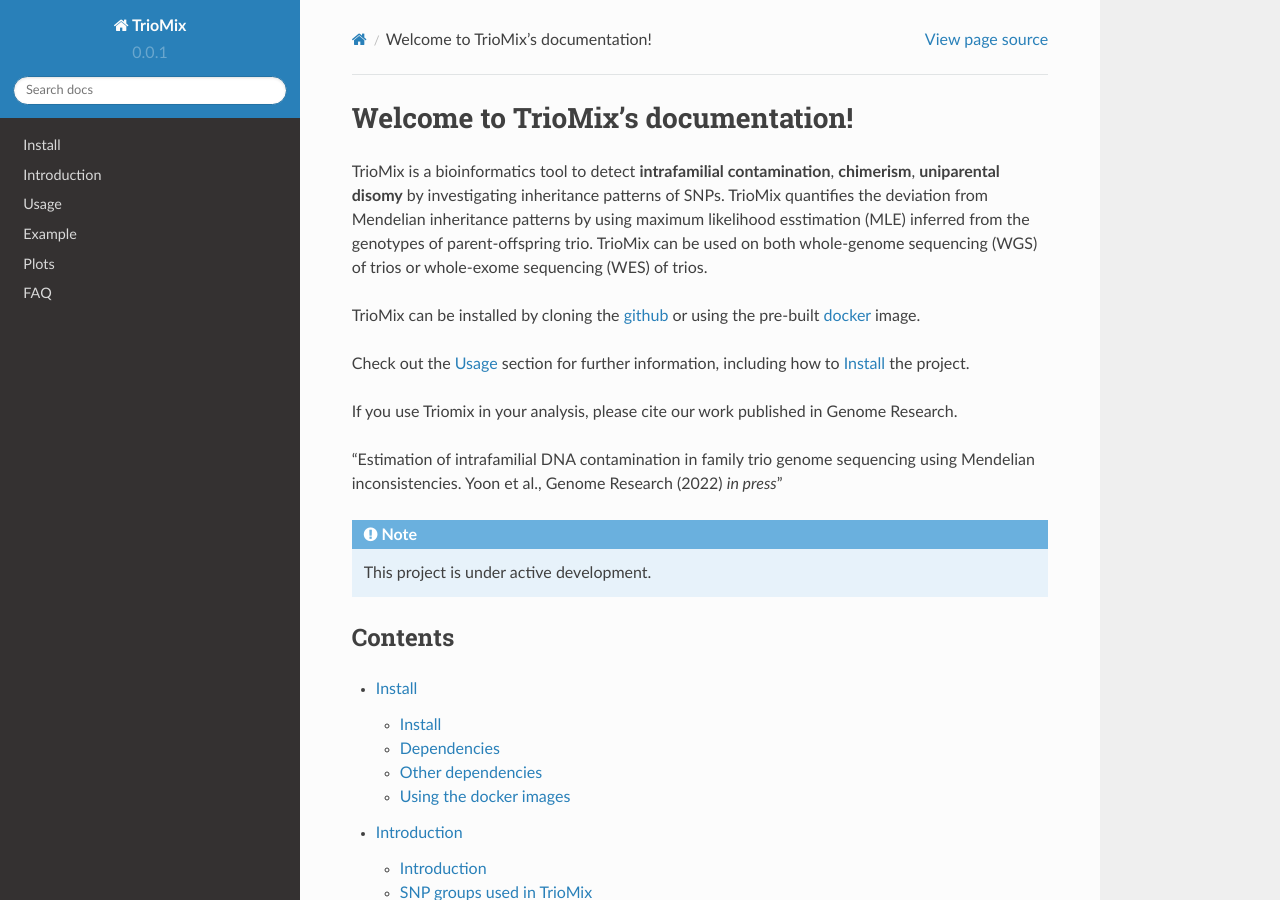
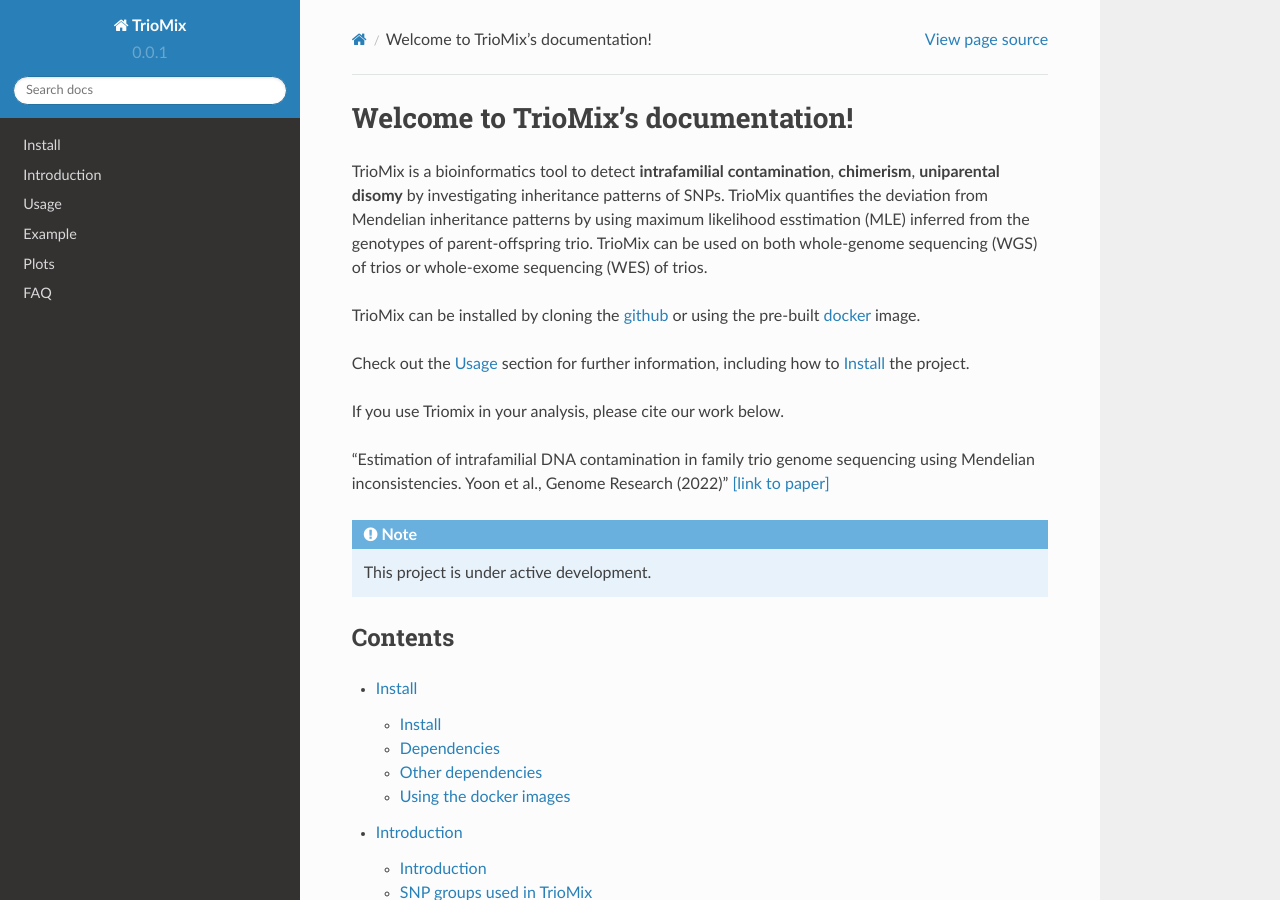
Before and after one commit to cjyoon/triomix_readthedocs, a Sphinx documentation site: the page built from docs/source/index.rst, in a window 1280 px wide and 900 px high. Built offline with Sphinx 7.4.7 and the Read the Docs theme 2.0.0, drawn with Linux system fonts in a browser that asks for light colours.

Commit message:
2022.12.06 paper published

```diff
--- a/docs/source/index.rst
+++ b/docs/source/index.rst
@@ -6,9 +6,9 @@ TrioMix can be installed by cloning the `github <https://github.com/cjyoon/triom
 
 Check out the :doc:`usage` section for further information, including how to :ref:`install` the project.
 
-If you use Triomix in your analysis, please cite our work published in Genome Research.
+If you use Triomix in your analysis, please cite our work below.
 
-"Estimation of intrafamilial DNA contamination in family trio genome sequencing using Mendelian inconsistencies. Yoon et al., Genome Research (2022) *in press*"
+"Estimation of intrafamilial DNA contamination in family trio genome sequencing using Mendelian inconsistencies. Yoon et al., Genome Research (2022)" `[link to paper] <https://doi.org/10.1101/gr.276794.122>`_
 
 
 .. note::
```
